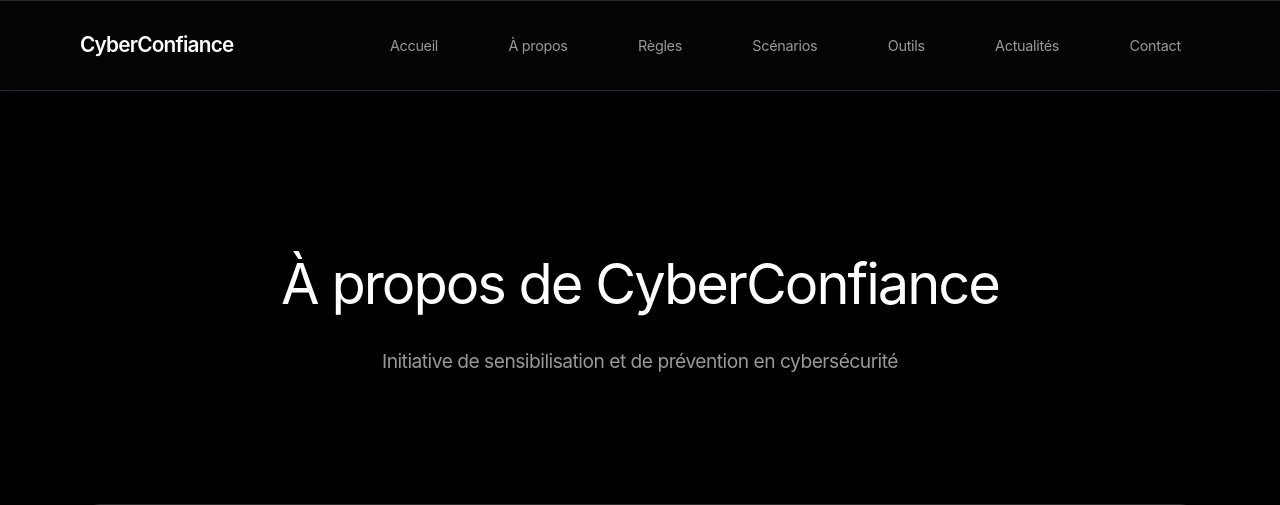
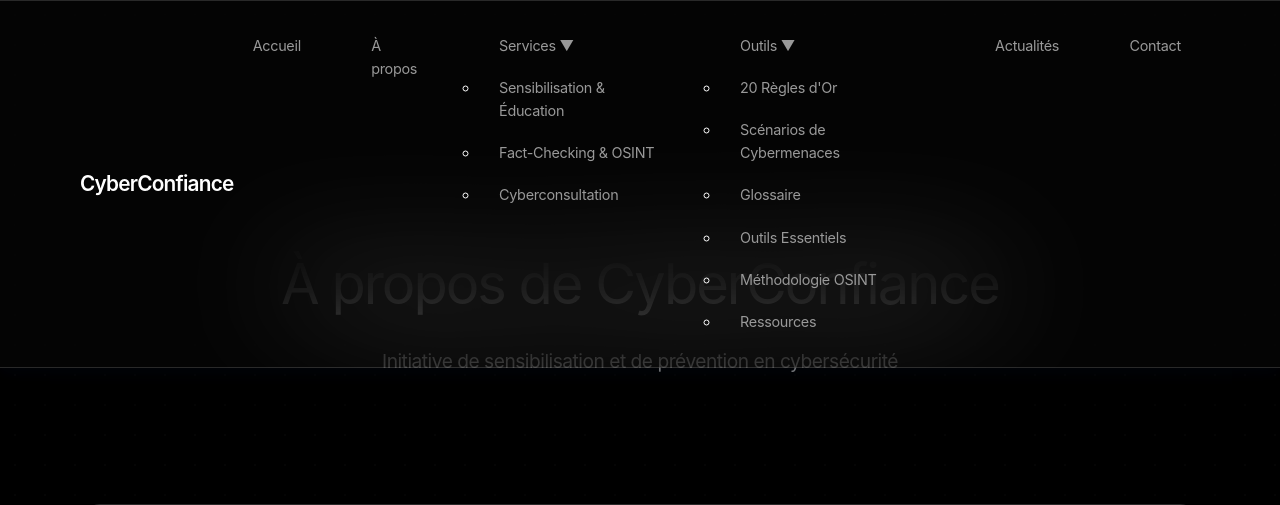
Before and after one commit to moa-digitalagency/CyberConfiance, a Flask app: page /about in a window 1280 px wide. Shown: the top 505 px of the page. Run offline with Flask 3, Linux system fonts and the light colour scheme.

Commit message:
Organize website navigation with dropdown menus for services and tools
Update base template to include dropdown menus for Services and Tools sections, restructuring navigation links.

Replit-Commit-Author: Agent
Replit-Commit-Session-Id: 86c05312-b101-4ef0-8eda-a8dbbc96d3ec
Replit-Commit-Checkpoint-Type: intermediate_checkpoint
Replit-Commit-Event-Id: 9c67645e-0387-45ba-bd35-c19a25d759a3
Replit-Commit-Screenshot-Url: https://storage.googleapis.com/screenshot-production-us-central1/39363de2-3662-4bea-9adc-2260b34af720/86c05312-b101-4ef0-8eda-a8dbbc96d3ec/E0L7hlZ

```diff
--- a/templates/base.html
+++ b/templates/base.html
@@ -18,9 +18,25 @@
                 <ul class="nav-menu">
                     <li><a href="{{ url_for('main.index') }}">Accueil</a></li>
                     <li><a href="{{ url_for('main.about') }}">À propos</a></li>
-                    <li><a href="{{ url_for('main.rules') }}">Règles</a></li>
-                    <li><a href="{{ url_for('main.scenarios') }}">Scénarios</a></li>
-                    <li><a href="{{ url_for('main.tools') }}">Outils</a></li>
+                    <li class="dropdown">
+                        <a href="#" class="dropdown-toggle">Services <span class="arrow">▼</span></a>
+                        <ul class="dropdown-menu">
+                            <li><a href="/services/sensibilisation">Sensibilisation & Éducation</a></li>
+                            <li><a href="/services/factchecking">Fact-Checking & OSINT</a></li>
+                            <li><a href="/services/cyberconsultation">Cyberconsultation</a></li>
+                        </ul>
+                    </li>
+                    <li class="dropdown">
+                        <a href="#" class="dropdown-toggle">Outils <span class="arrow">▼</span></a>
+                        <ul class="dropdown-menu">
+                            <li><a href="{{ url_for('main.rules') }}">20 Règles d'Or</a></li>
+                            <li><a href="{{ url_for('main.scenarios') }}">Scénarios de Cybermenaces</a></li>
+                            <li><a href="{{ url_for('main.glossary') }}">Glossaire</a></li>
+                            <li><a href="{{ url_for('main.tools') }}">Outils Essentiels</a></li>
+                            <li><a href="/outils/methodologie-osint">Méthodologie OSINT</a></li>
+                            <li><a href="{{ url_for('main.resources') }}">Ressources</a></li>
+                        </ul>
+                    </li>
                     <li><a href="{{ url_for('main.news') }}">Actualités</a></li>
                     <li><a href="{{ url_for('main.contact') }}">Contact</a></li>
                 </ul>
```
Also changed, not shown: 1 other file.
